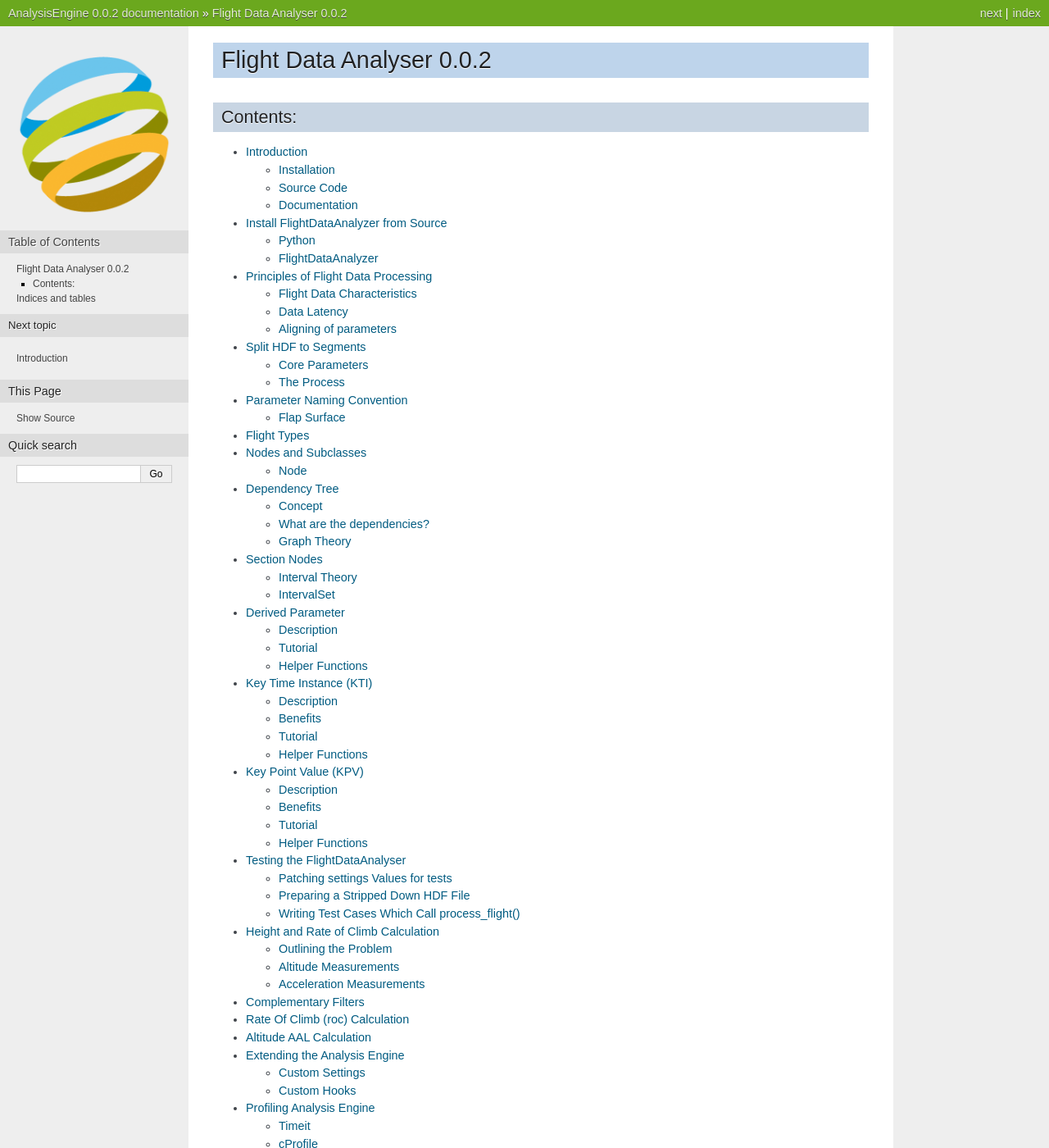
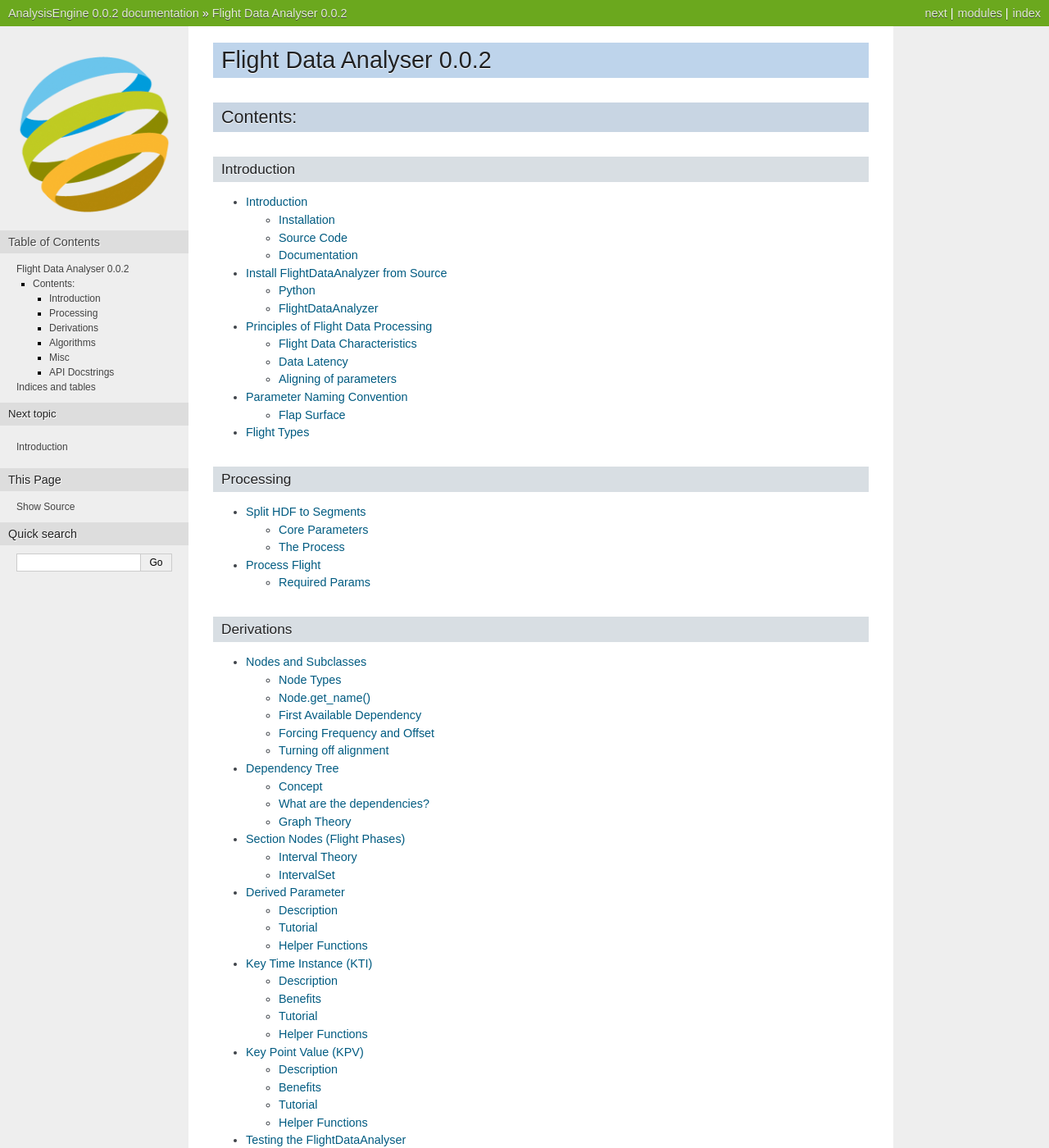
Before and after one commit to catawbasam/FlightDataAnalyzer, a Sphinx documentation site: the page built from doc/source/index.rst, in a window 1280 px wide and 1400 px high. Shown: the whole window at 82% size. Built offline with Sphinx 7.4.7, drawn with Linux system fonts in a browser that asks for light colours; formulas are drawn with MathJax 3; some of the changed text lies outside the part shown.

Commit message:
Documentation updates including graphviz and inheritance plugins

```diff
--- a/doc/source/SectionNode.rst
+++ b/doc/source/SectionNode.rst
@@ -1,8 +1,8 @@
 .. _SectionNode:
 
-=============
-Section Nodes
-=============
+=============================
+Section Nodes (Flight Phases)
+=============================
 
 .. _interval-theory:
 ---------------
--- a/doc/source/SplitSegments.rst
+++ b/doc/source/SplitSegments.rst
@@ -43,7 +43,8 @@ The Process
 Validate Aircraft
 ~~~~~~~~~~~~~~~~~
 
-`Not currently implemented.`
+.. note::
+    Not currently implemented.
 
 Using information known about the aircraft, validate that the data being
 processed has the same information. If not, `raise AircraftMismatch`.
--- a/doc/source/conf.py
+++ b/doc/source/conf.py
@@ -26,7 +26,17 @@ sys.path.insert(0, os.path.abspath('../'))
 
 # Add any Sphinx extension module names here, as strings. They can be extensions
 # coming with Sphinx (named 'sphinx.ext.*') or your custom ones.
-extensions = ['sphinx.ext.autodoc', 'sphinx.ext.doctest', 'sphinx.ext.intersphinx', 'sphinx.ext.todo', 'sphinx.ext.coverage', 'sphinx.ext.pngmath', 'sphinx.ext.viewcode', 'rst2pdf.pdfbuilder', 'sphinx.ext.graphviz']
+extensions = ['sphinx.ext.autodoc',
+              'sphinx.ext.doctest',
+              'sphinx.ext.intersphinx',
+              'sphinx.ext.todo',
+              'sphinx.ext.coverage',
+              'sphinx.ext.pngmath',
+              'sphinx.ext.viewcode',
+              'rst2pdf.pdfbuilder',
+              'sphinx.ext.graphviz',
+              'sphinx.ext.inheritance_diagram',
+              ]
 
 # Add any paths that contain templates here, relative to this directory.
 templates_path = ['_templates']
--- a/doc/source/index.rst
+++ b/doc/source/index.rst
@@ -3,6 +3,9 @@ Flight Data Analyser |release|
 
 Contents:
 ---------
+
+Introduction
+~~~~~~~~~~~~
 
 .. toctree::
    :maxdepth: 2
@@ -10,9 +13,24 @@ Contents:
    Introduction
    Install
    Principles
-   SplitSegments
    ParameterNaming
    FlightTypes
+
+Processing
+~~~~~~~~~~
+
+.. toctree::
+   :maxdepth: 2
+
+   SplitSegments
+   ProcessFlight
+
+Derivations
+~~~~~~~~~~~
+
+.. toctree::
+   :maxdepth: 2
+
    Nodes
    DependencyTree
    SectionNode
@@ -20,13 +38,36 @@ Contents:
    KeyTimeInstance
    KeyPointValue
    Testing
+
+Algorithms
+~~~~~~~~~~
+
+.. toctree::
+   :maxdepth: 2
+
    HeightAndHeightRateComputation
+
+Misc
+~~~~
+
+.. toctree::
+   :maxdepth: 2
+
    Extending
    Profiling
+   NumpyTips
    Changes
    TODO
    Authors
+
+API Docstrings
+~~~~~~~~~~~~~~
+
+.. toctree::
+   :maxdepth: 2
+
    API <modules>
+
 
 Indices and tables
 ==================
```
Also changed, not shown: other parts of doc/source/SectionNode.rst (+2 -0 lines), doc/source/DependencyTree.rst (+4 -3 lines), doc/source/Nodes.rst (+27 -33 lines), 2 other files.
